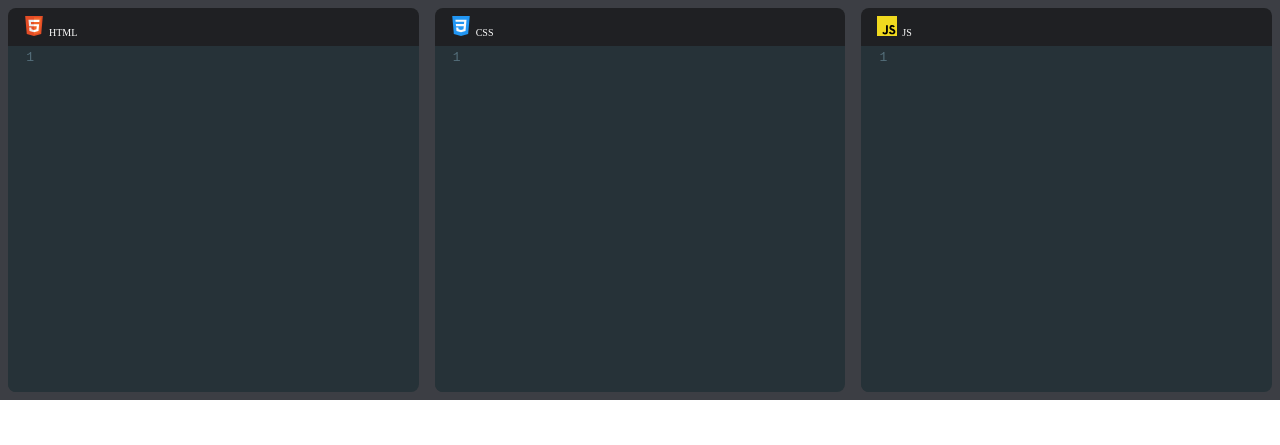
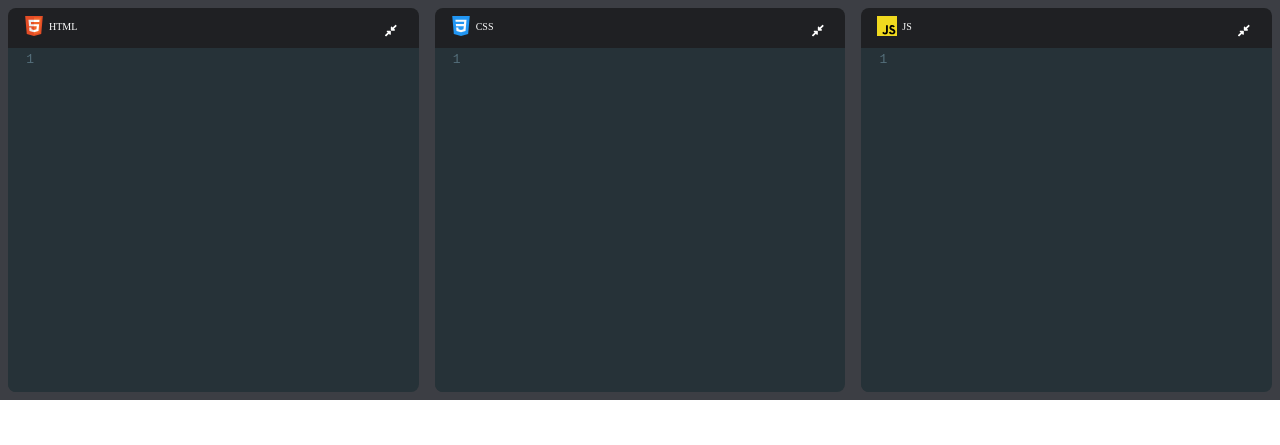
Before and after one commit to h4amin/codepen, a React app: page / in a window 1280 px wide. Built offline with nearby package versions, Linux system fonts and the light colour scheme.

Commit message:
window resizing issue

```diff
--- a/src/components/Editor.js
+++ b/src/components/Editor.js
@@ -5,6 +5,9 @@ import 'codemirror/theme/material.css';
 import 'codemirror/mode/xml/xml';
 import 'codemirror/mode/javascript/javascript';
 import 'codemirror/mode/css/css';
+
+import { FontAwesomeIcon } from '@fortawesome/react-fontawesome'
+import { faCompressAlt, faExpandAlt } from '@fortawesome/free-solid-svg-icons';
 
 import { ReactComponent as Html5Icon } from '../logos/html-5.svg'; // Replace with your HTML5 SVG icon path
 import { ReactComponent as CssIcon } from '../logos/css.svg'; // Replace with your HTML5 SVG icon path
@@ -40,15 +43,19 @@ export default function Editor(props) {
     return (
         <div className={`editor-container ${open ? '' : 'collapsed'}`}>
             <div className="editor-title">
-                {getLanguageIcon(language)} {/* Icon representing the language */}
-                {displayName}
+                <div className="language-info">
+                    {getLanguageIcon(language)}
+                    <span className="displayName">{displayName}</span>
+                </div>
+
                 <button
                     type="button"
                     className="expand-collapse-btn"
                     onClick={() => setOpen(prevOpen => !prevOpen)}
-                >
-                    {/* Expand/Collapse Icon */}
+                    >
+                    <FontAwesomeIcon icon = {open ? faCompressAlt : faExpandAlt } />
                 </button>
+
             </div>
             <ControlledEditor
                 onBeforeChange={handleChange}
--- a/src/index.css
+++ b/src/index.css
@@ -29,16 +29,22 @@ body {
 }
 
 .editor-container {
+  overflow-x: auto; /* or overflow-x: hidden; */
+  word-wrap: break-word;
+  max-width: 100%; /* Adjust this as needed */
+  min-width: 150px; /* Set a minimum width */
   flex-grow: 1;
+  flex-shrink: 1;
   flex-basis: 0;
-  display: flex;
+  display:flex;
   flex-direction: column;
   padding: .5rem;
   background-color: hsl(225, 6%, 25%);
+  /* overflow: hidden !important;  */
 }
 
 .editor-container.collapsed {
-  flex-grow: 0;
+  flex-grow:0;
 }
 
 .editor-container.collapsed .CodeMirror-scroll {
@@ -47,7 +53,7 @@ body {
 }
 
 .expand-collapse-btn {
-  margin-left: .5rem;
+  margin-left: 0.5rem;
   background: none;
   border: none;
   color: white;
@@ -55,15 +61,22 @@ body {
 }
 
 .editor-title {
-  align-items:baseline;
+  display: flex;
+  justify-content: space-between; /* Aligns items at start and end */
+  align-items: baseline;
   font-size: 10px;
-  display: flex;
-  justify-content:flex-start;
   background-color: hsl(225, 6%, 13%);
   color: white;
-  padding: .5rem .5rem .5rem 1rem;
+  padding: .5rem 1rem; /* Adjusted padding for better spacing */
   border-top-right-radius: .5rem;
   border-top-left-radius: .5rem;
+}
+.language-info {
+  display: flex; /* Aligns logos and text */
+  align-items: center; /* Vertically aligns items */
+}
+.displayName {
+  margin-right: 5px;
 }
 
 .CodeMirror {
@@ -74,5 +87,6 @@ body {
   flex-grow: 1;
   border-bottom-right-radius: .5rem;
   border-bottom-left-radius: .5rem;
-  overflow: hidden;
+  overflow-x: auto; /* Enable horizontal scrolling */
+  max-width: 100%; /* Limit the maximum width */
 }
```
